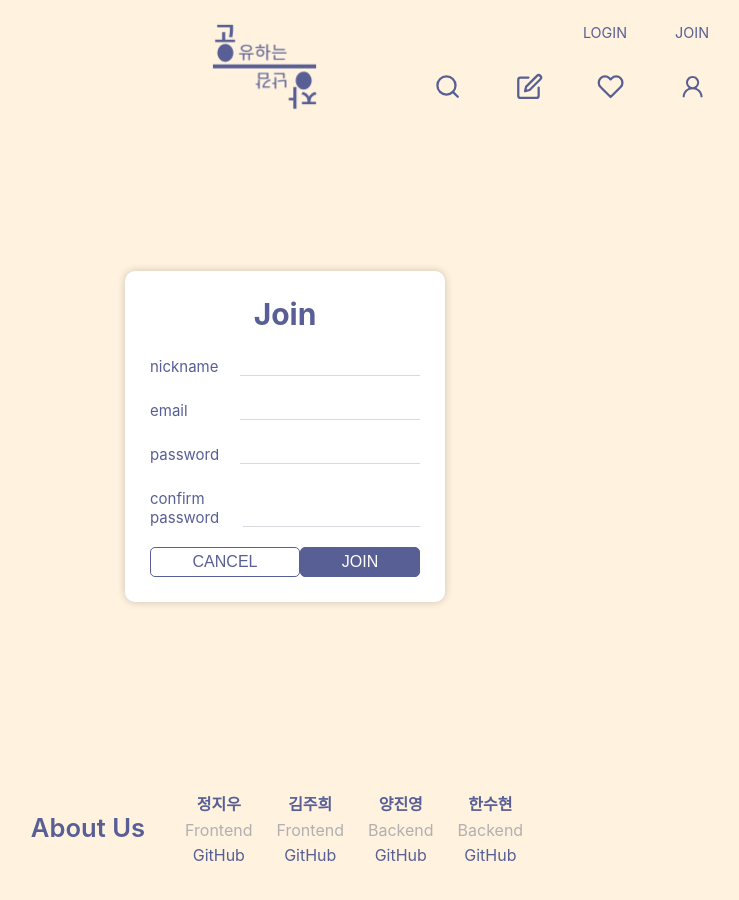
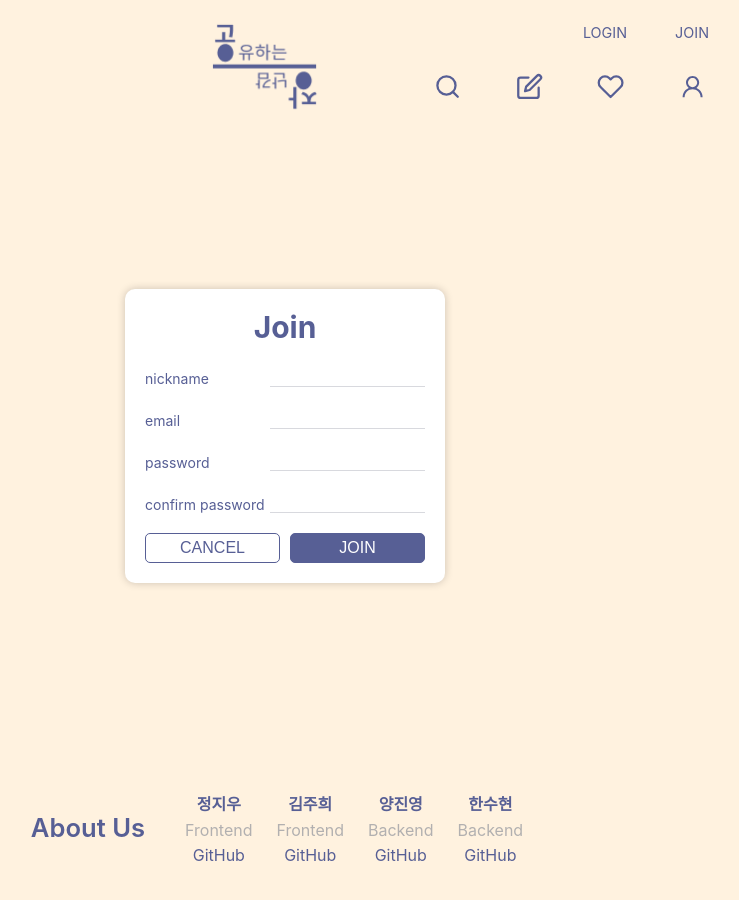
Before and after one commit to yjy1412/GongJang, a React (Create React App) app in the folder client/: page /join in a window 1280 px wide. Shown: the whole page, without its empty margins (355-1094 px from the left). Built offline with nearby package versions, Linux system fonts and the light colour scheme; no server answers.

Commit message:
edit : onKeyPress 함수 적용하여 엔터 회원가입 구현, 폰트 및 인풋 사이즈 조절

```diff
--- a/client/src/pages/Join.js
+++ b/client/src/pages/Join.js
@@ -15,7 +15,7 @@ const AuthBackground = styled.div`
 
 const AuthJoinBlock = styled.div`
   border-radius: 10px;
-  padding: 25px;
+  padding: 20px;
   max-width: 320px;
   width: 100%;
   background-color: white;
@@ -46,13 +46,14 @@ const AuthJoinForm = styled.div`
   };
 
   input {
-    width: 180px;
+    width: 155px;
     border-bottom: solid 1.25px #D8D9DE;
   };
 
   .auth-input-title {
     display: flex;
-    font-size: 15px;
+    min-width: fit-content;
+    font-size: 14px;
   };
 `;
 
@@ -83,7 +84,8 @@ const Buttons = styled.div`
 `;
 
 const CancelButton = styled(Button)`
-  width: 150px;
+  width: 135px;
+  margin-right: 10px;
   height: 30px;
   color: #575f95;
   background-color: white;
@@ -173,6 +175,12 @@ const Join = () => {
     })
   }
 
+  const onKeyPress = (e) => {
+    if(e.key === 'Enter'){
+      handleSubmit(e);
+    }
+  }
+
   useEffect(() => {
     if(isSignUp){
       history.push('/login');
@@ -191,7 +199,7 @@ const Join = () => {
         <div className="auth-title">
           Join
         </div>
-        <AuthJoinForm>
+        <AuthJoinForm onKeyPress={onKeyPress}>
           <div className="auth-input-box">
             <div className="auth-input-title">
               nickname
```
